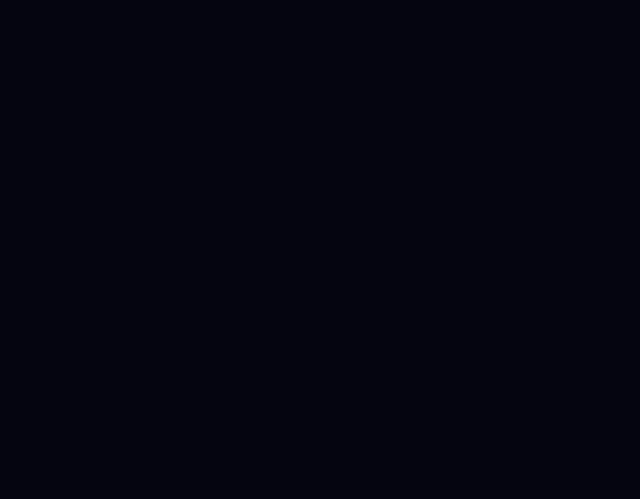
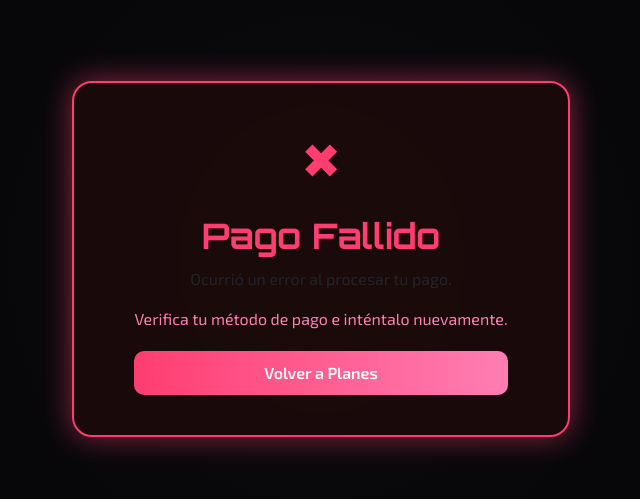
Before and after one commit to quasar-riwi/CrudCloudDb-Front, a Vue app: page /payment/failure in a window 1280 px wide. Before the commit this address had no page. Shown: the part 141-640 px from the top of the page, without its empty margins (319-959 px from the left). Built offline with nearby package versions, Linux system fonts and the light colour scheme.

Commit message:
feat: payment

```diff
--- a/src/router/index.js
+++ b/src/router/index.js
@@ -35,7 +35,21 @@ const routes = [
   name: "ResetPassword",
   component: () => import("@/views/ResetPassword.vue")
 },
-
+{
+  path: '/payment/success',
+  name: 'PaymentSuccess',
+  component: () => import('@/views/payment/PaymentSuccess.vue'),
+},
+{
+  path: '/payment/failure',
+  name: 'PaymentFailure',
+  component: () => import('@/views/payment/PaymentFailure.vue'),
+},
+{
+  path: '/payment/pending',
+  name: 'PaymentPending',
+  component: () => import('@/views/payment/PaymentPending.vue'),
+},
   {
     path: '/dashboard',
     name: 'Dashboard',
--- a/src/views/Welcome.vue
+++ b/src/views/Welcome.vue
@@ -328,9 +328,9 @@ export default {
           popular: false,
           features: [
             { icon: "fas fa-check", text: "Hasta 2 bases de datos", included: true },
-            { icon: "fas fa-check", text: "512 MB RAM por DB", included: true },
-            { icon: "fas fa-check", text: "5 GB Almacenamiento", included: true },
             { icon: "fas fa-check", text: "Backup semanal", included: true },
+            { icon: "fas fa-check", text: "Panel de administración básico", included: true },
+            { icon: "fas fa-times", text: "Monitoreo en tiempo real", included: false },
             { icon: "fas fa-times", text: "Escalado automático", included: false },
             { icon: "fas fa-times", text: "Soporte prioritario", included: false }
           ]
@@ -342,12 +342,12 @@ export default {
           badge: "Popular",
           popular: true,
           features: [
-            { icon: "fas fa-check", text: "Hasta 10 bases de datos", included: true },
-            { icon: "fas fa-check", text: "2 GB RAM por DB", included: true },
-            { icon: "fas fa-check", text: "50 GB Almacenamiento", included: true },
+            { icon: "fas fa-check", text: "Hasta 5 bases de datos", included: true },
             { icon: "fas fa-check", text: "Backup diario", included: true },
+            { icon: "fas fa-check", text: "Monitoreo en tiempo real", included: true },
             { icon: "fas fa-check", text: "Escalado automático", included: true },
-            { icon: "fas fa-times", text: "Soporte prioritario", included: false }
+            { icon: "fas fa-times", text: "Soporte prioritario", included: false },
+            { icon: "fas fa-times", text: "Integraciones avanzadas", included: false }
           ]
         },
         {
@@ -357,11 +357,11 @@ export default {
           badge: "Pro",
           popular: false,
           features: [
-            { icon: "fas fa-check", text: "Bases de datos ilimitadas", included: true },
-            { icon: "fas fa-check", text: "8 GB RAM por DB", included: true },
-            { icon: "fas fa-check", text: "500 GB Almacenamiento", included: true },
+            { icon: "fas fa-check", text: "Hasta 10 bases de datos", included: true },
             { icon: "fas fa-check", text: "Backup en tiempo real", included: true },
+            { icon: "fas fa-check", text: "Monitoreo avanzado y alertas", included: true },
             { icon: "fas fa-check", text: "Escalado automático", included: true },
+            { icon: "fas fa-check", text: "Integraciones avanzadas", included: true },
             { icon: "fas fa-check", text: "Soporte prioritario 24/7", included: true }
           ]
         }
--- /dev/null
+++ b/src/views/payment/PaymentFailure.vue
@@ -0,0 +1,76 @@
+<template>
+  <div class="payment-page failure">
+    <div class="card">
+      <div class="icon failure-icon">✖</div>
+      <h1>Pago Fallido</h1>
+      <p>Ocurrió un error al procesar tu pago.</p>
+      <p class="highlight">Verifica tu método de pago e inténtalo nuevamente.</p>
+      <button @click="$router.push('/plans')" class="btn">Volver a Planes</button>
+    </div>
+  </div>
+</template>
+
+<script>
+export default {
+  name: "PaymentFailure",
+};
+</script>
+
+<style scoped>
+.payment-page {
+  height: 100vh;
+  display: flex;
+  justify-content: center;
+  align-items: center;
+  background: radial-gradient(circle at center, #0b0b0f, #030304);
+  color: #fff;
+}
+
+.card {
+  background: rgba(30, 10, 10, 0.8);
+  border: 2px solid #ff3d71;
+  border-radius: 20px;
+  padding: 40px 60px;
+  text-align: center;
+  box-shadow: 0 0 30px #ff3d7188;
+  backdrop-filter: blur(10px);
+}
+
+h1 {
+  color: #ff3d71;
+  font-size: 2.2rem;
+  margin-bottom: 10px;
+}
+
+.highlight {
+  color: #ff7eb3;
+  margin-bottom: 20px;
+}
+
+.failure-icon {
+  font-size: 3rem;
+  margin-bottom: 20px;
+  color: #ff3d71;
+  animation: flicker 2s infinite;
+}
+
+.btn {
+  background: linear-gradient(90deg, #ff3d71, #ff7eb3);
+  border: none;
+  padding: 10px 20px;
+  color: #fff;
+  font-weight: bold;
+  border-radius: 10px;
+  cursor: pointer;
+  transition: transform 0.2s;
+}
+
+.btn:hover {
+  transform: scale(1.05);
+}
+
+@keyframes flicker {
+  0%, 19%, 21%, 23%, 25%, 54%, 56%, 100% { opacity: 1; }
+  20%, 24%, 55% { opacity: 0.3; }
+}
+</style>
--- /dev/null
+++ b/src/views/payment/PaymentPending.vue
@@ -0,0 +1,76 @@
+<template>
+  <div class="payment-page pending">
+    <div class="card">
+      <div class="icon pending-icon">⏳</div>
+      <h1>Pago Pendiente</h1>
+      <p>Tu pago está siendo procesado por Mercado Pago.</p>
+      <p class="highlight">Te notificaremos cuando se confirme el estado.</p>
+      <button @click="$router.push('/dashboard')" class="btn">Ir al Panel</button>
+    </div>
+  </div>
+</template>
+
+<script>
+export default {
+  name: "PaymentPending",
+};
+</script>
+
+<style scoped>
+.payment-page {
+  height: 100vh;
+  display: flex;
+  justify-content: center;
+  align-items: center;
+  background: radial-gradient(circle at center, #0b0b0f, #030304);
+  color: #fff;
+}
+
+.card {
+  background: rgba(10, 20, 30, 0.8);
+  border: 2px solid #00d9ff;
+  border-radius: 20px;
+  padding: 40px 60px;
+  text-align: center;
+  box-shadow: 0 0 30px #00d9ff88;
+  backdrop-filter: blur(10px);
+}
+
+h1 {
+  color: #00d9ff;
+  font-size: 2.2rem;
+  margin-bottom: 10px;
+}
+
+.highlight {
+  color: #00ffae;
+  margin-bottom: 20px;
+}
+
+.pending-icon {
+  font-size: 3rem;
+  margin-bottom: 20px;
+  color: #00d9ff;
+  animation: rotate 2s linear infinite;
+}
+
+.btn {
+  background: linear-gradient(90deg, #00d9ff, #00ffae);
+  border: none;
+  padding: 10px 20px;
+  color: #000;
+  font-weight: bold;
+  border-radius: 10px;
+  cursor: pointer;
+  transition: transform 0.2s;
+}
+
+.btn:hover {
+  transform: scale(1.05);
+}
+
+@keyframes rotate {
+  0% { transform: rotate(0deg); }
+  100% { transform: rotate(360deg); }
+}
+</style>
--- /dev/null
+++ b/src/views/payment/PaymentSuccess.vue
@@ -0,0 +1,77 @@
+<template>
+  <div class="payment-page success">
+    <div class="card">
+      <div class="icon success-icon">✔</div>
+      <h1>¡Pago Exitoso!</h1>
+      <p>Tu transacción fue procesada correctamente.</p>
+      <p class="highlight">Gracias por confiar en Quasar Cloud.</p>
+      <button @click="$router.push('/dashboard')" class="btn">Volver al Panel</button>
+    </div>
+  </div>
+</template>
+
+<script>
+export default {
+  name: "PaymentSuccess",
+};
+</script>
+
+<style scoped>
+.payment-page {
+  height: 100vh;
+  display: flex;
+  justify-content: center;
+  align-items: center;
+  background: radial-gradient(circle at center, #0b0b0f, #030304);
+  color: #fff;
+}
+
+.card {
+  background: rgba(20, 20, 30, 0.8);
+  border: 2px solid #00ffae;
+  border-radius: 20px;
+  padding: 40px 60px;
+  text-align: center;
+  box-shadow: 0 0 30px #00ffae88;
+  backdrop-filter: blur(10px);
+}
+
+h1 {
+  color: #00ffae;
+  font-size: 2.2rem;
+  margin-bottom: 10px;
+}
+
+.highlight {
+  color: #00d9ff;
+  margin-bottom: 20px;
+}
+
+.success-icon {
+  font-size: 3rem;
+  margin-bottom: 20px;
+  color: #00ffae;
+  animation: pulse 1.5s infinite;
+}
+
+.btn {
+  background: linear-gradient(90deg, #00ffae, #00d9ff);
+  border: none;
+  padding: 10px 20px;
+  color: #000;
+  font-weight: bold;
+  border-radius: 10px;
+  cursor: pointer;
+  transition: transform 0.2s;
+}
+
+.btn:hover {
+  transform: scale(1.05);
+}
+
+@keyframes pulse {
+  0% { opacity: 0.8; transform: scale(1); }
+  50% { opacity: 1; transform: scale(1.1); }
+  100% { opacity: 0.8; transform: scale(1); }
+}
+</style>
```
